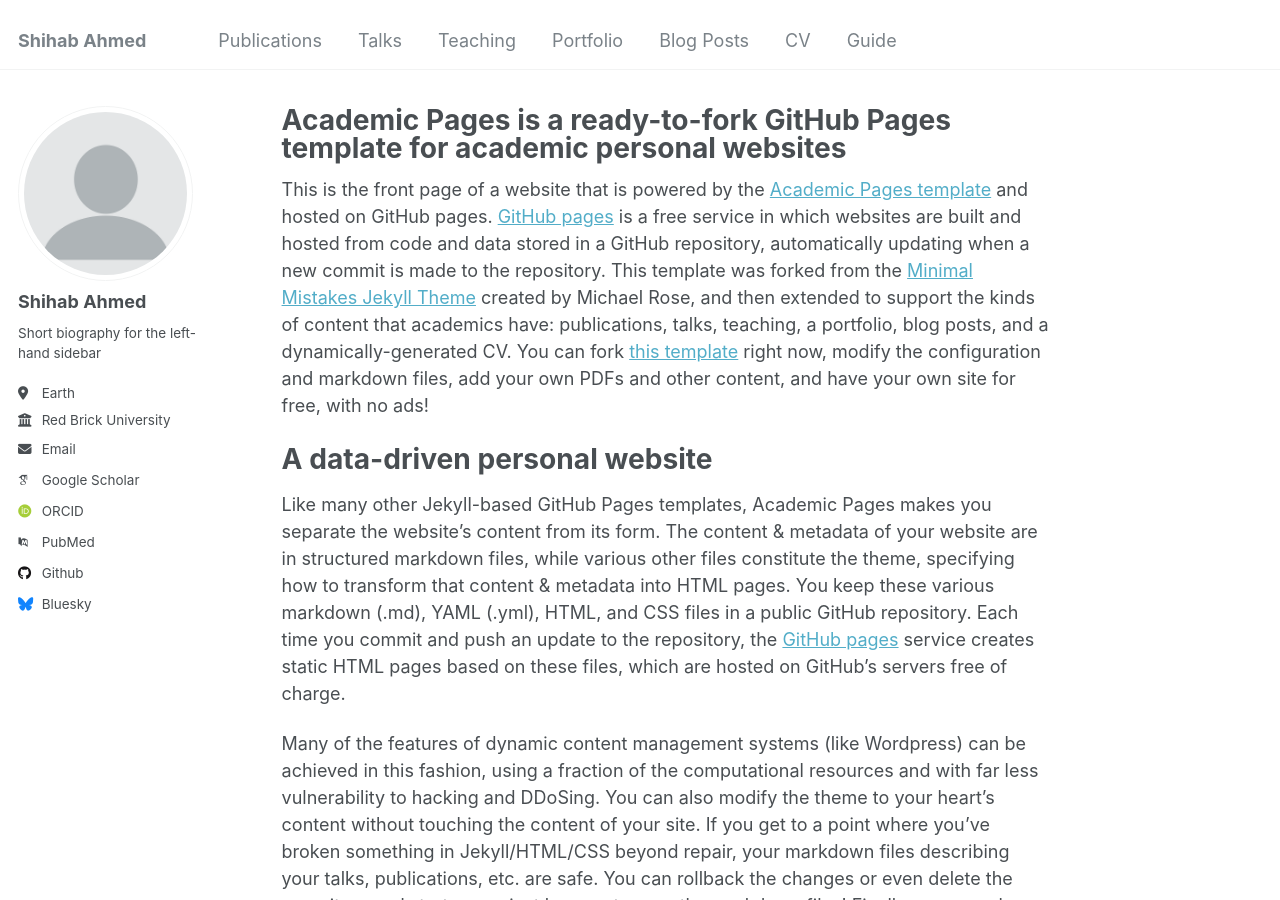
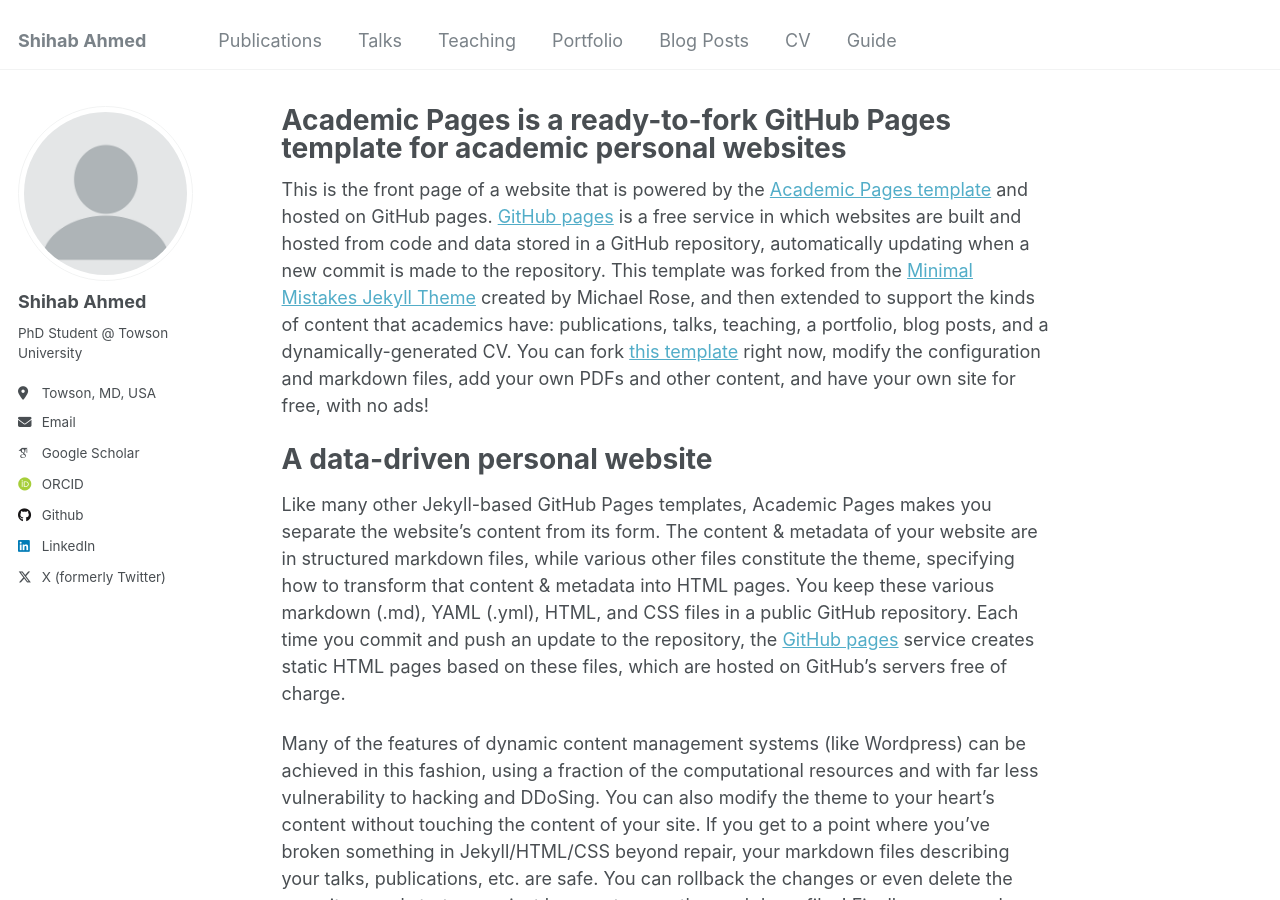
Before and after one commit to sahmed09/sahmed09.github.io, a Jekyll site: the page built from _pages/about.md, in a window 1280 px wide and 900 px high. Built offline with Jekyll 4.4.1, drawn with Linux system fonts in a browser that asks for light colours; some web fonts are replaced.

Commit message:
Update _config.yml

```diff
--- a/_config.yml
+++ b/_config.yml
@@ -11,10 +11,10 @@ locale                   : "en-US"
 title                    : "Shihab Ahmed"
 title_separator          : "-"
 name                     : &name "Shihab Ahmed"
-description              : &description "personal description"
-url                      : https://academicpages.github.io # the base hostname & protocol for your site e.g. "https://[your GitHub username].github.io"
+description              : &description "PhD Student at Towson University"
+url                      : https://sahmed09.github.io/ # the base hostname & protocol for your site e.g. "https://[your GitHub username].github.io"
 baseurl                  : "" # the subpath of your site, e.g. "/blog"
-repository               : "academicpages/academicpages.github.io"
+repository               : "sahmed09/sahmed09.github.io"
 
 # Site Author - The following control what appear as part of the author content on the side bar.
 #               If a field is blank the icon and link will not appear, otherwise it will be shown.
@@ -24,19 +24,19 @@ author:
   avatar           : "profile.png"
   name             : "Shihab Ahmed"
   pronouns         : # example: "she/her"
-  bio              : "Short biography for the left-hand sidebar"
-  location         : "Earth"
-  employer         : "Red Brick University"
+  bio              : "PhD Student @ Towson University"
+  location         : "Towson, MD, USA"
+  employer         : # ""
   uri              : # URL
-  email            : "none@example.org"
+  email            : "sahmed23@students.towson.edu"
 
   # Academic websites
   arxiv            : # URL - Update with the correct link to your profile
-  googlescholar    : "https://scholar.google.com/citations?user=PS_CX0AAAAAJ"
+  googlescholar    : "https://scholar.google.com/citations?user=nm__bWcAAAAJ&hl=en"
   impactstory      : # URL
-  orcid            : "http://orcid.org/yourorcidurl"
+  orcid            : "http://orcid.org/0009-0008-7887-5866"
   semantic         : # URL
-  pubmed           : "https://www.ncbi.nlm.nih.gov/pubmed/?term=john+snow"
+  pubmed           : # "https://www.ncbi.nlm.nih.gov/pubmed/?term=john+snow"
   researchgate     : # URL
   scopus           : # URL
 
@@ -44,12 +44,12 @@ author:
   bitbucket        : # Username - Update with your username on the site
   codepen          : # Username
   dribbble         : # Username
-  github           : "academicpages"
+  github           : "sahmed09"
   kaggle           : # Username
   stackoverflow    : # User number or user number and name (i.e., use "1" or "1/jeff-atwood")
 
   # Social media
-  bluesky          : "bsky.app" # Replace this with you Bluesky username
+  bluesky          : # "bsky.app" # Replace this with you Bluesky username
   facebook         : # Username
   flickr           : # Username
   foursquare       : # Username
@@ -58,7 +58,7 @@ author:
   keybase          : # Username
   instagram        : # Username
   lastfm           : # Username
-  linkedin         : # Username
+  linkedin         : "sahmed09"
   mastodon         : # URL
   medium           : # URL
   pinterest        : # Username
@@ -66,7 +66,7 @@ author:
   steam            : # Username
   telegram         : # URL
   tumblr           : # Username
-  twitter          : # Username for X / Twitter
+  twitter          : "@im_Shihab_Ahmed" # for X / Twitter
   vine             : # Username
   weibo            : # Username
   wikipedia        : # Username
```
